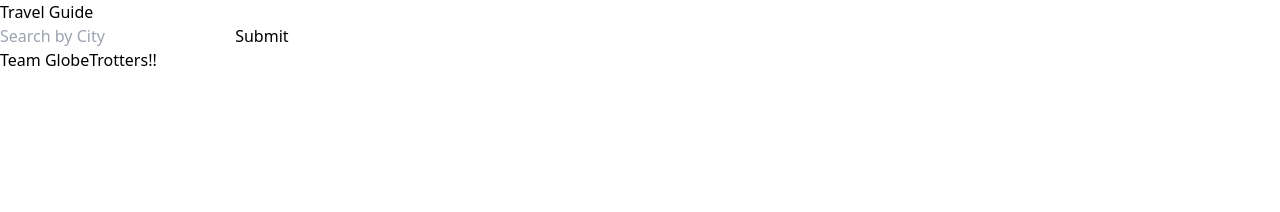
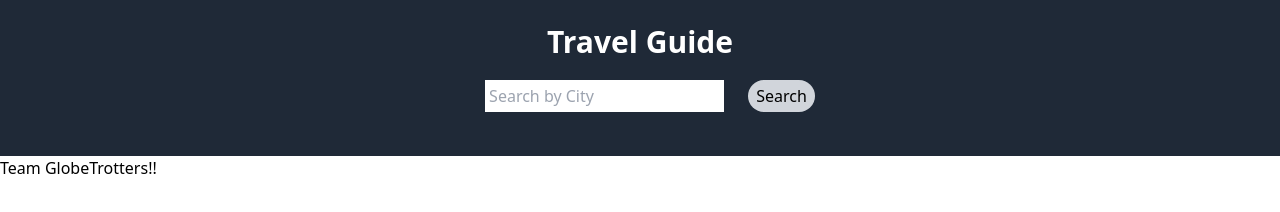
Before and after one commit to ramitaarora/travel-guide, a plain HTML site: page index.html in a window 1280 px wide. Drawn offline with Linux system fonts and the light colour scheme.

Commit message:
added styles for nav search bar

```diff
--- a/index.html
+++ b/index.html
@@ -11,13 +11,13 @@
 
 </head>
 
-    <header>
-      <h1>Travel Guide</h1>
+    <header class="container text-center bg-gray-800 text-white min-w-full p-6">
+      <h1 class="text-3xl font-bold ">Travel Guide</h1>
       <!--nav bar-->
       <nav>
         <form id="search-bar">
-          <input type="text" name="searchTerm" placeholder="Search by City"/>
-          <input type="submit" id="search-submit"/>
+          <input type="text" class="p-1 m-5 text-black" name="searchTerm" placeholder="Search by City"/>
+          <input type="submit" class="bg-gray-300 text-black rounded-full px-2 py-1 hover:cursor-pointer" id="search-submit" value="Search"/>
         </form>
       </nav>
     </header>
--- a/tailwind.config.js
+++ b/tailwind.config.js
@@ -1,6 +1,6 @@
 /** @type {import('tailwindcss').Config} */
 module.exports = {
-  content: ['./index.html', './assets/script.js'],
+  content: ['./index.html', './assets/script.js', "./src/**/*.{html,js}"],
   theme: {
     extend: {},
   },
```
Also changed, not shown: dist/output.css.
